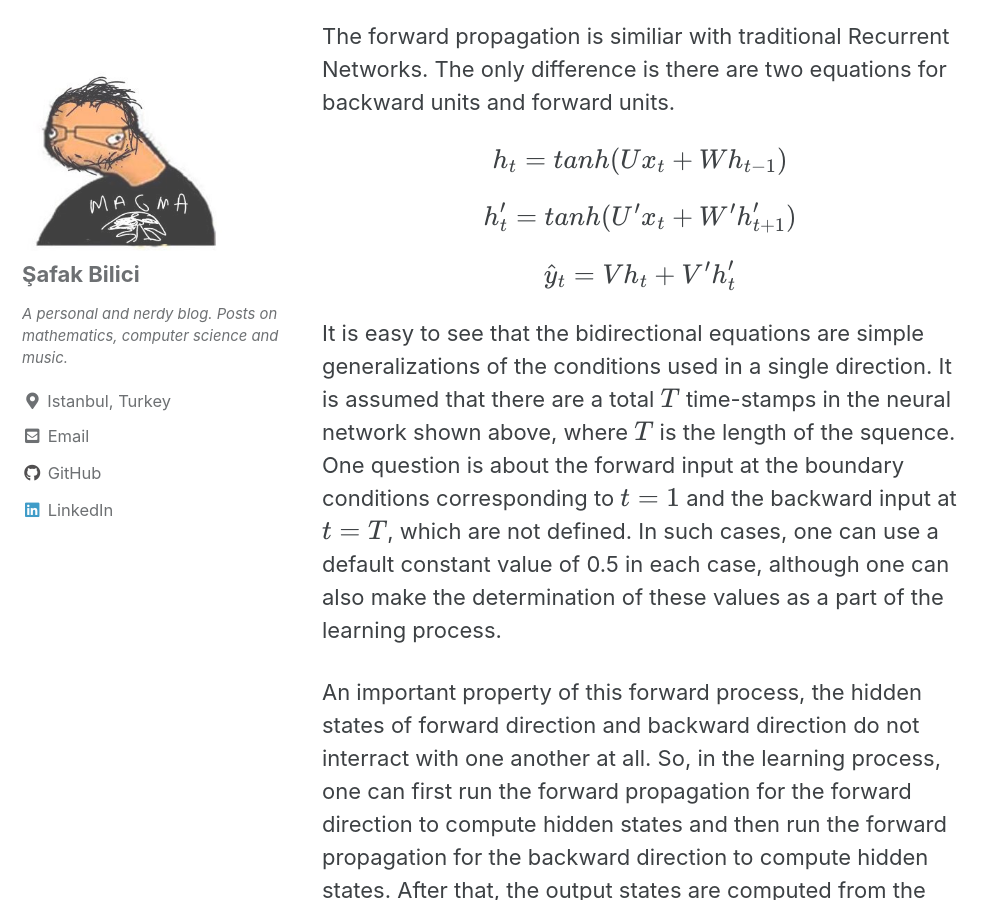
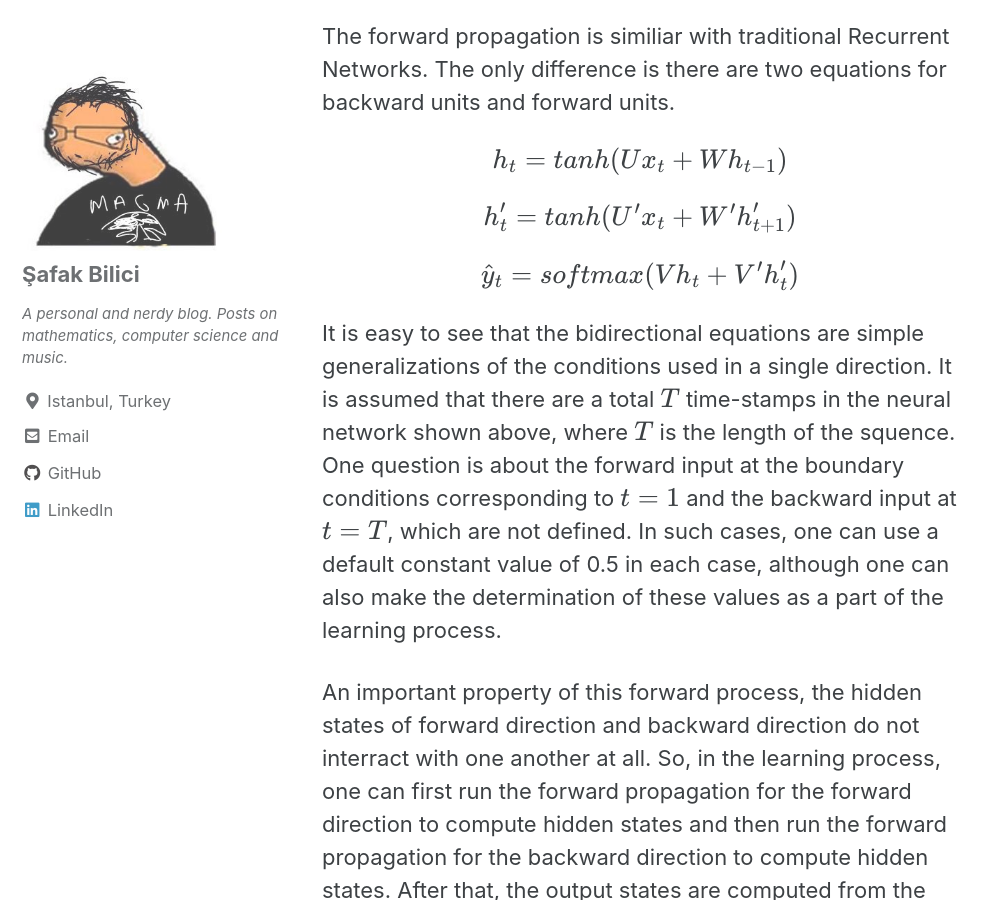
Before and after one commit to safakkbilici/safakkbilici.github.io, a Jekyll site: the page built from _posts/2020-07-19-training-bidirectional-rnns.md, in a window 1280 px wide and 900 px high, scrolled down 3689 px. Shown: the whole window, without its empty margins (0-997 px from the left). Built offline with Jekyll 4.4.1, drawn with Linux system fonts in a browser that asks for light colours; cached includes are drawn as plain includes; formulas are drawn with MathJax 3.

Commit message:
forward equations

```diff
--- a/_posts/2020-07-19-training-bidirectional-rnns.md
+++ b/_posts/2020-07-19-training-bidirectional-rnns.md
@@ -54,7 +54,7 @@ The forward propagation is similiar with traditional Recurrent Networks. The onl
 
  $$ h_t' = tanh(U' x_t + W' h_{t+1}')$$
 
- $$ \hat{y}_t = V h_t + V' h_t' $$
+ $$ \hat{y}_t = softmax(V h_t + V' h_t') $$
 
 It is easy to see that the bidirectional equations are simple generalizations of the conditions used in a single direction. It is assumed that there are a total $$T$$ time-stamps in the neural network shown above, where $$T$$ is the length of the squence. One question is about the forward input at the boundary conditions corresponding to $$t=1$$ and the backward input at $$t=T$$, which are not defined. In such cases, one can use a default constant value of 0.5 in each case, although one can also make the determination of these values as a part of the learning process.
 
```
